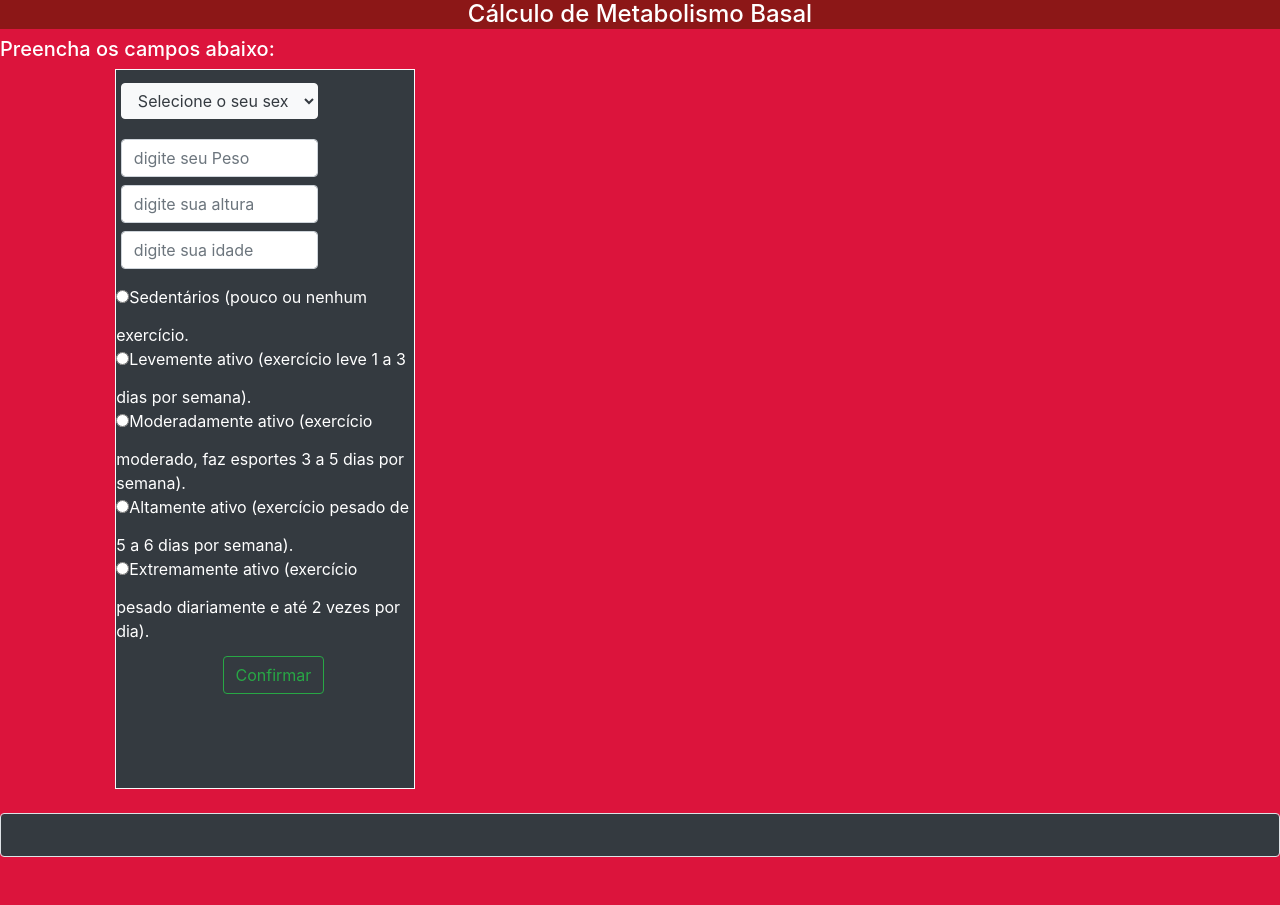
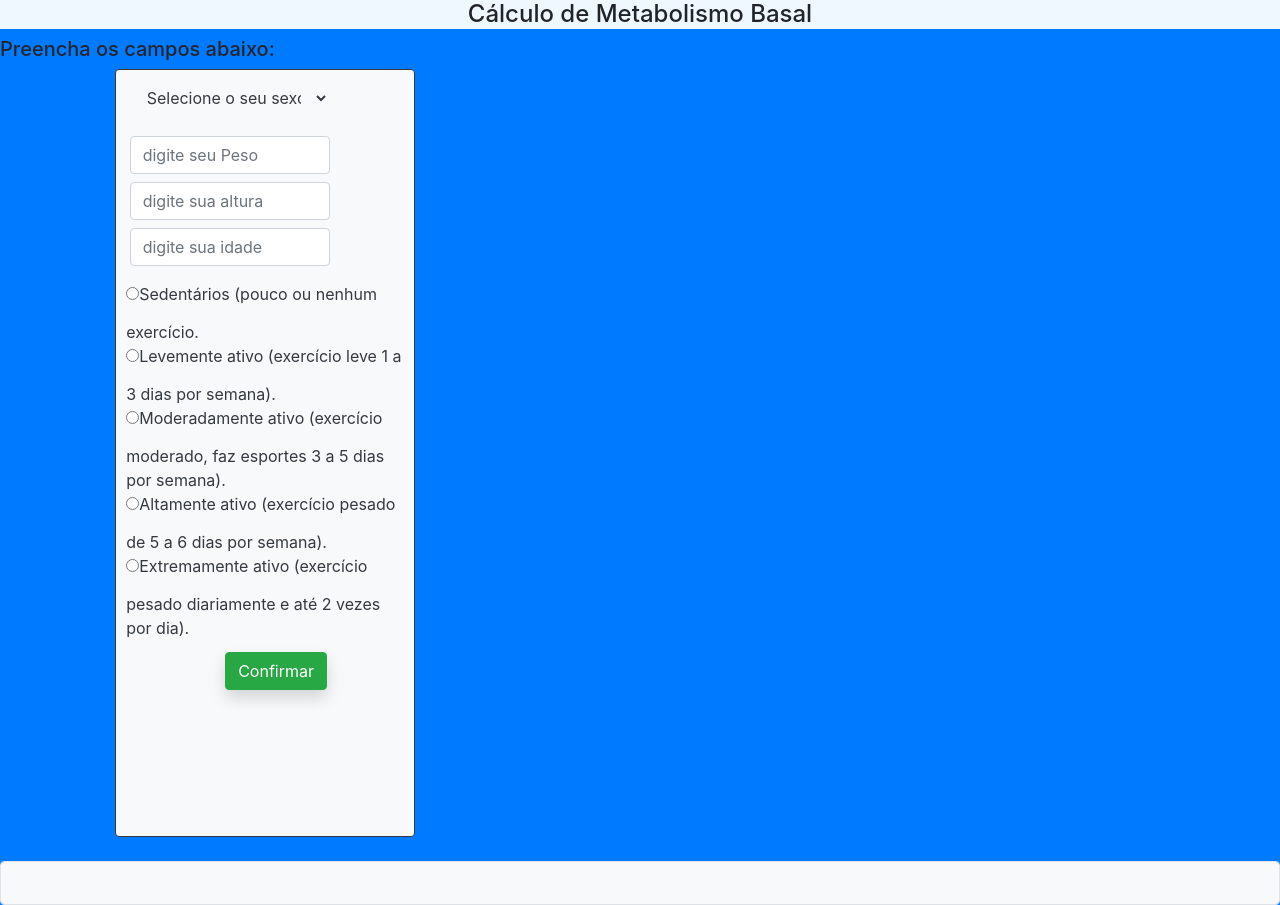
Before and after one commit to BelisariusArchMagus390/appCalculoMetabolico, a website: page www/index.html in a window 1280 px wide. Before the commit the page ends 857 px from the top, so only its background shows below. Drawn offline with nearby package versions, Linux system fonts and the light colour scheme.

Commit message:
design alterado e melhorado no style

```diff
--- a/www/css/style.css
+++ b/www/css/style.css
@@ -9,21 +9,22 @@
 }
 
 h4{
-  background-color:#8C1717 ;
+  background-color:aliceblue ;
   border: 10px;
-  border-color: black;
+
 }
 
 body{
   background: crimson;
-  color:white;
+
 
 
 }
 #box{
   width:300px;
   margin-left:9%;
-  height: 90%;
+  height: 96%;
+  padding:10px;
 
 }
 #botao{
@@ -31,10 +32,7 @@ body{
   margin-left:37%;
 }
 #peso,#altura,#idade,#sexo{
-  width:60%;
+  width:65%;
 margin-left:6%;
 
 }
-#sexo{
-  margin-top:4%;
-  }
--- a/www/index.html
+++ b/www/index.html
@@ -26,14 +26,14 @@
 
   </head>
 
-  <body>
-    <center>
+  <body class="bg-primary">
+    <center >
       <h4>Cálculo de Metabolismo Basal</h4>
     </center>
 
     <h5>Preencha os campos abaixo:</h5>
 
-    <div id="box" class=" border border-light bg-dark">
+    <div id="box" class=" border border-dark bg-light text-dark rounded p-10">
 
       <div class="row">
          <select id="sexo" class="linha btn btn-light text-dark ">
@@ -78,14 +78,14 @@
       </div>
 
       <div class="row">
-        <button id="botao" class="linha btn btn-outline-success" type="button" onclick="taxaAtividade()">Confirmar</button>
+        <button id="botao" class="linha btn btn-success shadow" type="button" onclick="taxaAtividade()">Confirmar</button>
       </div>
 
     </div>
     <br>
 
     <center>
-      <div id="total" class="mb-2 form-control text-white bg-dark border"></div>
+      <div id="total" class="mb-2 form-control text-dark bg-light border"></div>
     </center>
 
   </body>
```
